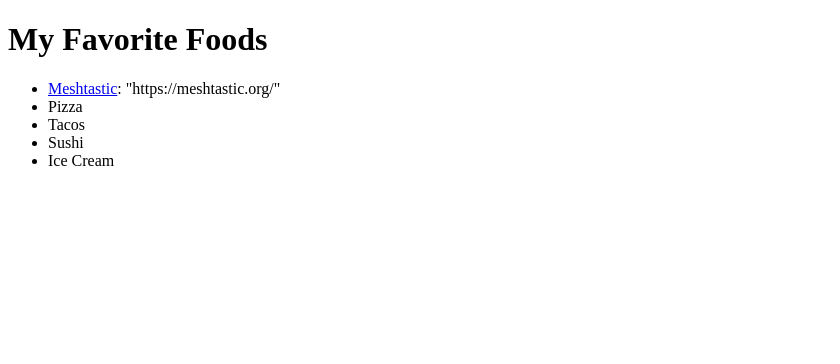
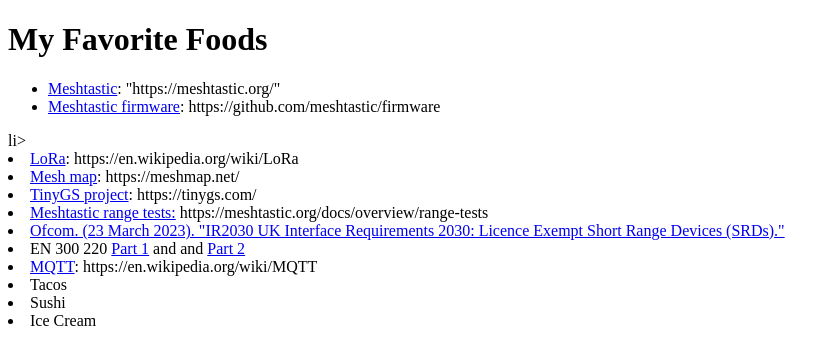
Before and after one commit to 6af1545f7/MeshtasticReferences, a plain HTML site: page index.html in a window 1280 px wide. Shown: the whole page, without its empty margins (0-840 px from the left). Drawn offline with Linux system fonts and the light colour scheme.

Commit message:
Add links.

```diff
--- a/index.html
+++ b/index.html
@@ -9,7 +9,17 @@
 
     <ul>
         <li><a href="https://meshtastic.org/">Meshtastic</a>: "https://meshtastic.org/"</li>
-        <li>Pizza</li>
+        <li><a href="https://github.com/meshtastic/firmware/">Meshtastic firmware</a>: https://github.com/meshtastic/firmware</ul>li>
+        <li><a href="https://en.wikipedia.org/wiki/LoRa">LoRa</a>: https://en.wikipedia.org/wiki/LoRa</li>
+        <li><a href="https://meshmap.net/">Mesh map</a>: https://meshmap.net/</li>
+        <li><a href="https://tinygs.com/">TinyGS project</a>: https://tinygs.com/</li>
+        <li><a href="https://meshtastic.org/docs/overview/range-tests/">Meshtastic range tests:</a> https://meshtastic.org/docs/overview/range-tests</li>
+
+        <li><a href="https://www.ofcom.org.uk/siteassets/resources/documents/spectrum/interface-requirements/ir-2030.pdf?v=335258">Ofcom. (23 March 2023). "IR2030 UK Interface Requirements 2030: Licence Exempt Short Range Devices (SRDs)."</a></li>
+        <li>EN 300 220 <a href="https://www.etsi.org/deliver/etsi_en/300200_300299/30022001/03.01.01_60/en_30022001v030101p.pdf">Part 1</a> and
+    and <a href="https://www.etsi.org/deliver/etsi_en/300200_300299/30022002/03.02.01_60/en_30022002v030201p.pdf">Part 2</a></li>
+
+        <li><a href="https://en.wikipedia.org/wiki/MQTT/">MQTT</a>: https://en.wikipedia.org/wiki/MQTT</li>
         <li>Tacos</li>
         <li>Sushi</li>
         <li>Ice Cream</li>
```
